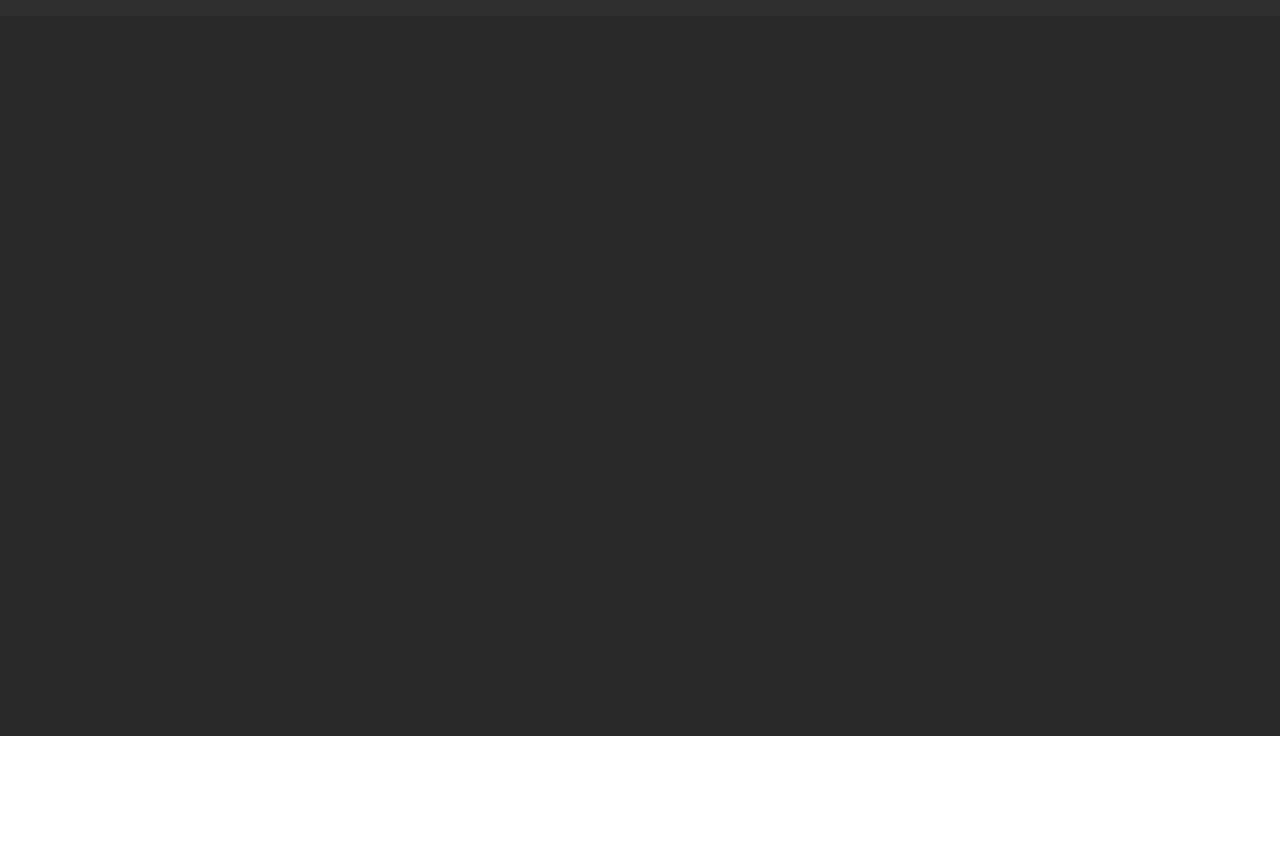
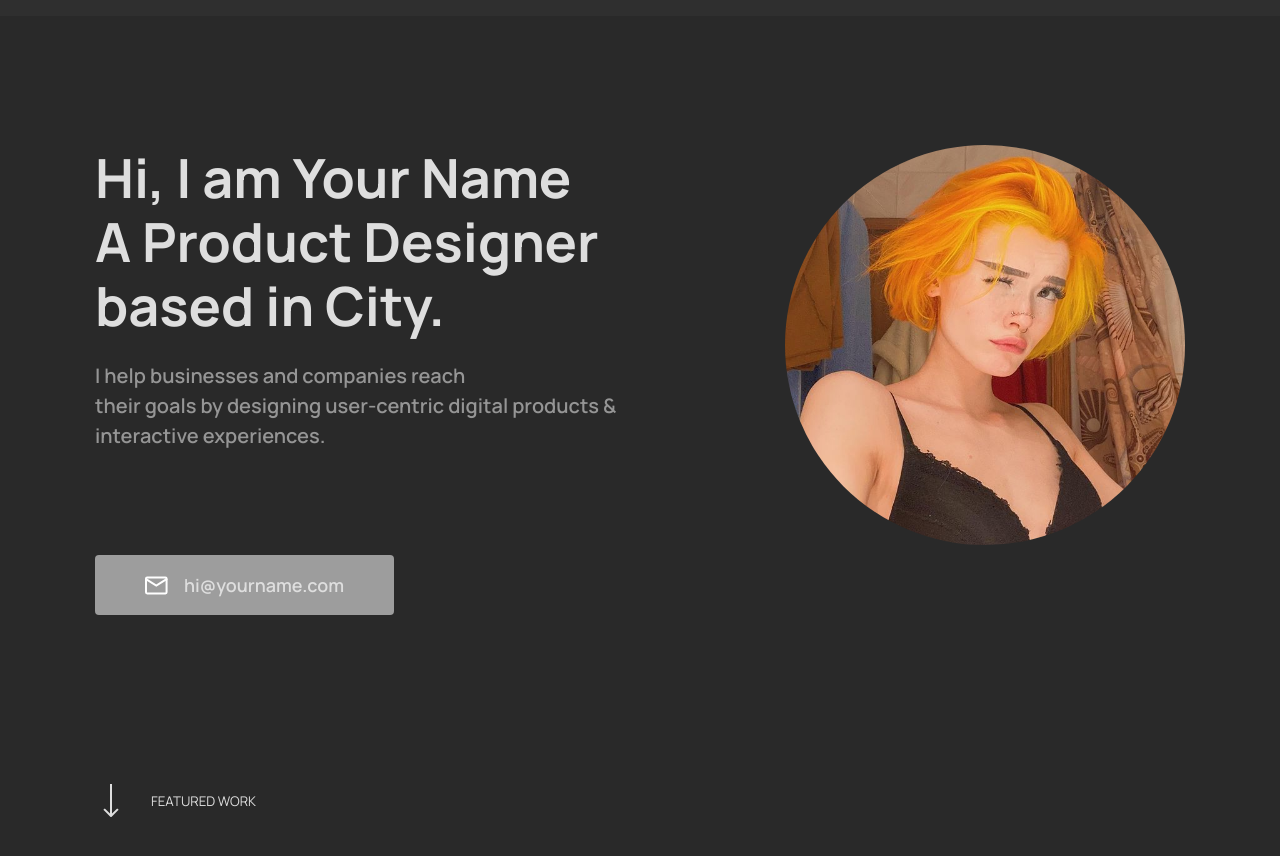
Before and after one commit to alexandr8865/portfolio, a plain HTML site: page index.html in a window 1280 px wide. Shown: the part 64-920 px from the top of the page. Before the commit the page ends 800 px from the top, so only its background shows below. Drawn offline with Linux system fonts and the light colour scheme.

Commit message:
add info block

```diff
--- a/index.html
+++ b/index.html
@@ -33,7 +33,64 @@
         <a href="#">Contact</a>
       </div>
     </header>
-    <main></main>
+    <main>
+      <div class="info">
+        <div class="info__text">
+          <h1>
+            Hi, I am Your Name <br />
+            A Product Designer<br />
+            based in City.
+          </h1>
+          <p>
+            I help businesses and companies reach<br />
+            their goals by designing user-centric digital products & interactive
+            experiences.
+          </p>
+          <button class="info__mail">
+            <svg
+              width="23"
+              height="19"
+              viewBox="0 0 23 19"
+              fill="none"
+              xmlns="http://www.w3.org/2000/svg"
+            >
+              <path
+                d="M20.4286 1.5H2.14286C1.51167 1.5 1 2.01167 1 2.64286V16.3571C1 16.9883 1.51167 17.5 2.14286 17.5H20.4286C21.0598 17.5 21.5714 16.9883 21.5714 16.3571V2.64286C21.5714 2.01167 21.0598 1.5 20.4286 1.5Z"
+                stroke="white"
+                stroke-width="2"
+                stroke-linecap="round"
+              />
+              <path
+                d="M1 3.21436L11.2857 9.50007L21.5714 3.21436"
+                stroke="white"
+                stroke-width="2"
+                stroke-linecap="round"
+              />
+            </svg>
+            hi@yourname.com
+          </button>
+          <button class="info__arrow">
+            <svg
+              width="16"
+              height="33"
+              viewBox="0 0 16 33"
+              fill="none"
+              xmlns="http://www.w3.org/2000/svg"
+            >
+              <path
+                id="Arrow 1"
+                d="M7.29289 32.7071C7.68342 33.0976 8.31658 33.0976 8.70711 32.7071L15.0711 26.3431C15.4616 25.9526 15.4616 25.3195 15.0711 24.9289C14.6805 24.5384 14.0474 24.5384 13.6569 24.9289L8 30.5858L2.34315 24.9289C1.95262 24.5384 1.31946 24.5384 0.928933 24.9289C0.538409 25.3195 0.538409 25.9526 0.928933 26.3431L7.29289 32.7071ZM7 4.37114e-08L7 32L9 32L9 -4.37114e-08L7 4.37114e-08Z"
+                fill="#DEDEDE"
+              />
+            </svg>
+            Featured Work
+          </button>
+        </div>
+        <div class="info__photo">
+          <img src="./assets/women.png" />
+        </div>
+      </div>
+    </main>
     <footer></footer>
   </body>
 </html>
--- a/style.css
+++ b/style.css
@@ -4,6 +4,7 @@
   margin: 0;
   padding: 0;
   font-family: "Manrope", sans-serif;
+  color: #dedede;
 }
 
 header {
@@ -43,4 +44,67 @@ main {
   top: 0;
   left: 0;
   z-index: -1;
+  padding-top: 209px;
+  display: flex;
+  justify-content: center;
 }
+
+.info {
+  display: flex;
+  gap: 150px;
+}
+
+.info__photo {
+  width: 400px;
+  height: 400px;
+}
+
+.info__photo img {
+  height: auto;
+  width: 100%;
+  border: 0 solid transparent;
+  border-radius: 50%;
+}
+
+h1 {
+  font-size: 54px;
+  font-weight: 700;
+  line-height: 64px;
+  word-wrap: break-word;
+}
+
+.info__text {
+  width: 540px;
+}
+
+.info__text p {
+  margin-top: 24px;
+  font-size: 20px;
+  font-weight: 600;
+  line-height: 30px;
+  word-wrap: break-word;
+  color: #959595;
+}
+.info__mail {
+  font-size: 18px;
+  font-weight: 600;
+  gap: 16px;
+  margin-top: 104px;
+  display: flex;
+  align-items: center;
+  padding: 16px 48px;
+  background-color: #9d9d9d;
+  border: 2px solid transparent;
+  border-radius: 4px;
+}
+
+.info__arrow {
+  margin-top: 161px;
+  text-transform: uppercase;
+  display: flex;
+  align-items: center;
+  background-color: transparent;
+  border: none;
+  padding: 8px 8px;
+  gap: 32px;
+}
```
Also changed, not shown: assets/women.png (added).
